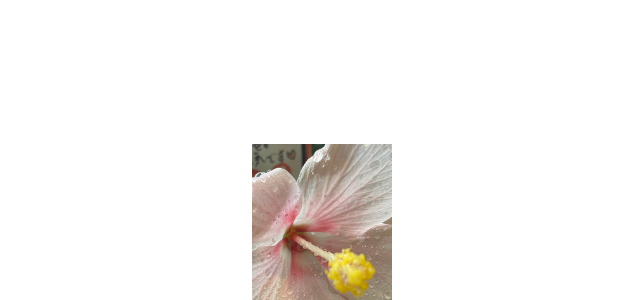
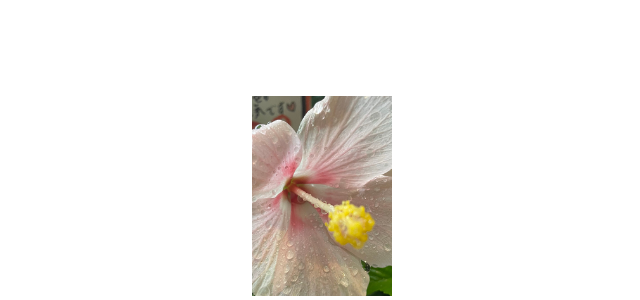
Before and after one commit to itsyunotyou/officearca, a website: page index.html in a window 1280 px wide. Shown: the top 300 px of the page, without its empty margins (318-958 px from the left). Drawn offline with Linux system fonts and the light colour scheme.

Commit message:
fixd spacing

```diff
--- a/index.html
+++ b/index.html
@@ -20,7 +20,7 @@
     </script>
     <style>
         .responsive-margin {
-            margin-top: 20vh; /* 5% of the viewport height */
+            margin-top: 18vh; /* 5% of the viewport height */
 
         }
 
@@ -32,7 +32,7 @@
 
         @media (min-width: 900px) {
             .responsive-margin {
-                margin-top: 18vh; /* 3% of the viewport height for even wider screens */
+                margin-top: 12vh; /* 3% of the viewport height for even wider screens */
             }
         }
     </style>
```
